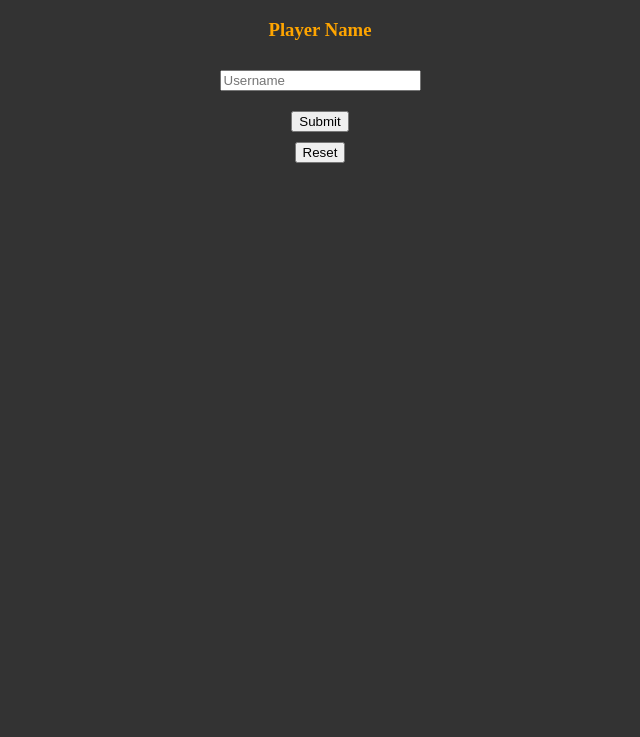
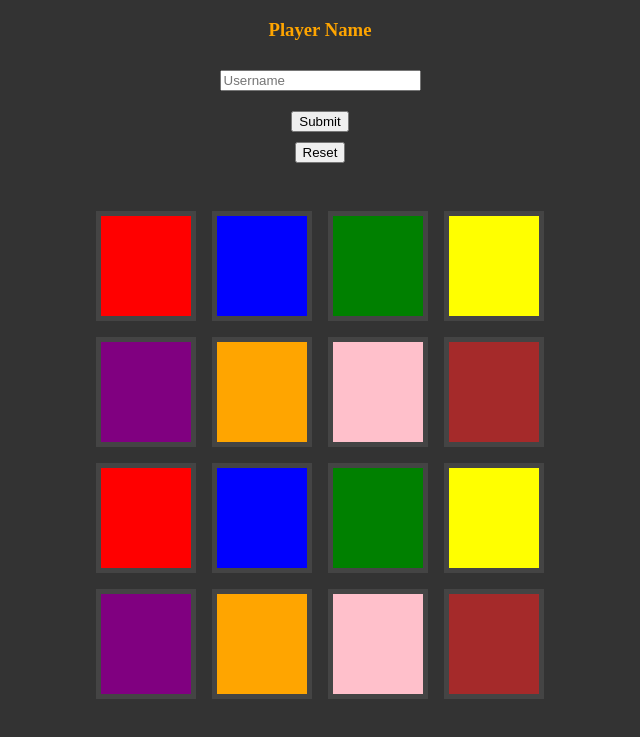
Before and after one commit to Alaabm/SBA-316-DOM-NEW, a plain HTML site: page index.html in a window 1280 px wide. Shown: the part 121-858 px from the top of the page, without its empty margins (320-960 px from the left). Before the commit the page ends 800 px from the top, so only its background shows below. Drawn offline with Linux system fonts and the light colour scheme.

Commit message:
progress tile display

```diff
--- a/index.html
+++ b/index.html
@@ -23,23 +23,24 @@
             <!-- <button id="submit" type="submit">Submit</button> -->
         </div>
     </main>
-    <div class = "tilesContainer">
-        <div class="tile"></div>
-        <div class="tile"></div>
-        <div class="tile"></div>
-        <div class="tile"></div>
-        <div class="tile"></div>
-        <div class="tile"></div>
-        <div class="tile"></div>
-        <div class="tile"></div>
-        <div class="tile"></div>
-        <div class="tile"></div>
-        <div class="tile"></div>
-        <div class="tile"></div>
-        <div class="tile"></div>
-        <div class="tile"></div>
-        <div class="tile"></div>
-        <div class="tile"></div>
+
+    <div class = "tileContainer">
+        <div id="one" class="tile"></div>
+        <div id="two" class="tile"></div>
+        <div id="three" class="tile"></div>
+        <div id="four" class="tile"></div>
+        <div id="five" class="tile"></div>
+        <div id="six" class="tile"></div>
+        <div id="seven" class="tile"></div>
+        <div id="eight" class="tile"></div>
+        <div id="one" class="tile"></div>
+        <div id="two" class="tile"></div>
+        <div id="three" class="tile"></div>
+        <div id="four" class="tile"></div>
+        <div id="five" class="tile"></div>
+        <div id="six" class="tile"></div>
+        <div id="seven" class="tile"></div>
+        <div id="eight" class="tile"></div>
     </div>
 
 
--- a/script.js
+++ b/script.js
@@ -1,7 +1,11 @@
-const tilesContainer = document.querySelector(".tilesContainer");
-const colors = ["red", "blue", "green", "yellow", "orange", "purple", "pink", "brown"];
-const colorsArray = [...colors, ...colors];
+const tileContainer = document.querySelector("tileContainer");
+const tiles = document.querySelectorAll("tile");
+const allColorOptions = ["red", "blue", "green", "yellow", "orange", "purple", "pink", "brown"];
+// console.log(allColorOptions);
+const colorsArray = [...allColorOptions, ...allColorOptions];
+// console.log(colorsArray);
 const tileCount = colorsArray.length;
+// console.log(tileCount);
 
 //header complete
 const header = document.querySelector("header");
@@ -31,10 +35,6 @@ userInput.style.margin = "10px";
 const submitBtn = document.getElementById("submitId");
 submitBtn.style.margin = "10px";
 
-// const playerName = document.createElement("h3");
-// h3.textContent = " ";
-// mainEl.appendChild(h3);
-
 
 const playerName = document.getElementById("playerName");
 playerName.style.color = "orange";
@@ -43,4 +43,50 @@ submitBtn.addEventListener("click", () => {
     playerName.textContent = grabUserName;
 });
 
-console.log(playerName);
+
+
+
+
+
+
+
+
+
+
+
+// resetBtn.addEventListener("click", () => {
+
+// // });
+
+// const tileCollection = document.querySelectorAll ("tile");
+// tileCollection.forEach((tiles) => {
+//     tiles.style.backgroundColor = "black";
+// })
+
+
+
+
+
+    // console.log(divCollection);
+// function buildTile (color) {
+//     const divEl = document.createElement("div");
+//     divEl.classList.add("tile");
+//     divEl.setAttribute("data-color", color);
+// }
+
+
+
+
+
+
+
+// tiles.addEventListener("onClick", () => {
+
+//         evt.target.classList.toggle("one");
+// });
+
+// for (let i = 0; i < tiles.length; i++) {
+//     tiles[i].addEventListener("click", () => {
+//         tiles[i].classList.toggle(allColorOptions[i]);
+//     });
+// };
--- a/styles.css
+++ b/styles.css
@@ -25,10 +25,82 @@ h1{
     color: white;
 }
 
-.tilesContainer {
+.tileContainer {
     margin: 48px auto;
     width: max-content;
     display: grid;
     grid-template-columns: repeat(4, 100px);
     gap: 16px;
 }
+
+.tile {
+    height: 100px;
+    background: #111111;
+    border: 5px solid #444444;
+    cursor: pointer;
+    background-color: black;
+}
+/*
+#red {
+    background-color: red ;
+}
+
+#blue {
+    background-color: blue;
+}
+
+#green {
+    background-color: green;
+}
+
+#yellow {
+    background-color: yellow;
+}
+
+#purple {
+    background-color: purple;
+}
+
+#orange {
+    background-color: orange;
+}
+
+#pink {
+    background-color: pink;
+}
+
+#brown {
+    background-color: brown;
+} */
+
+#one {
+    background-color: red ;
+}
+
+#two {
+    background-color: blue;
+}
+
+#three {
+    background-color: green;
+}
+
+#four {
+    background-color: yellow;
+}
+
+#five {
+    background-color: purple;
+}
+
+#six {
+    background-color: orange;
+}
+
+#seven {
+    background-color: pink;
+}
+
+#eight {
+    background-color: brown;
+}
```
